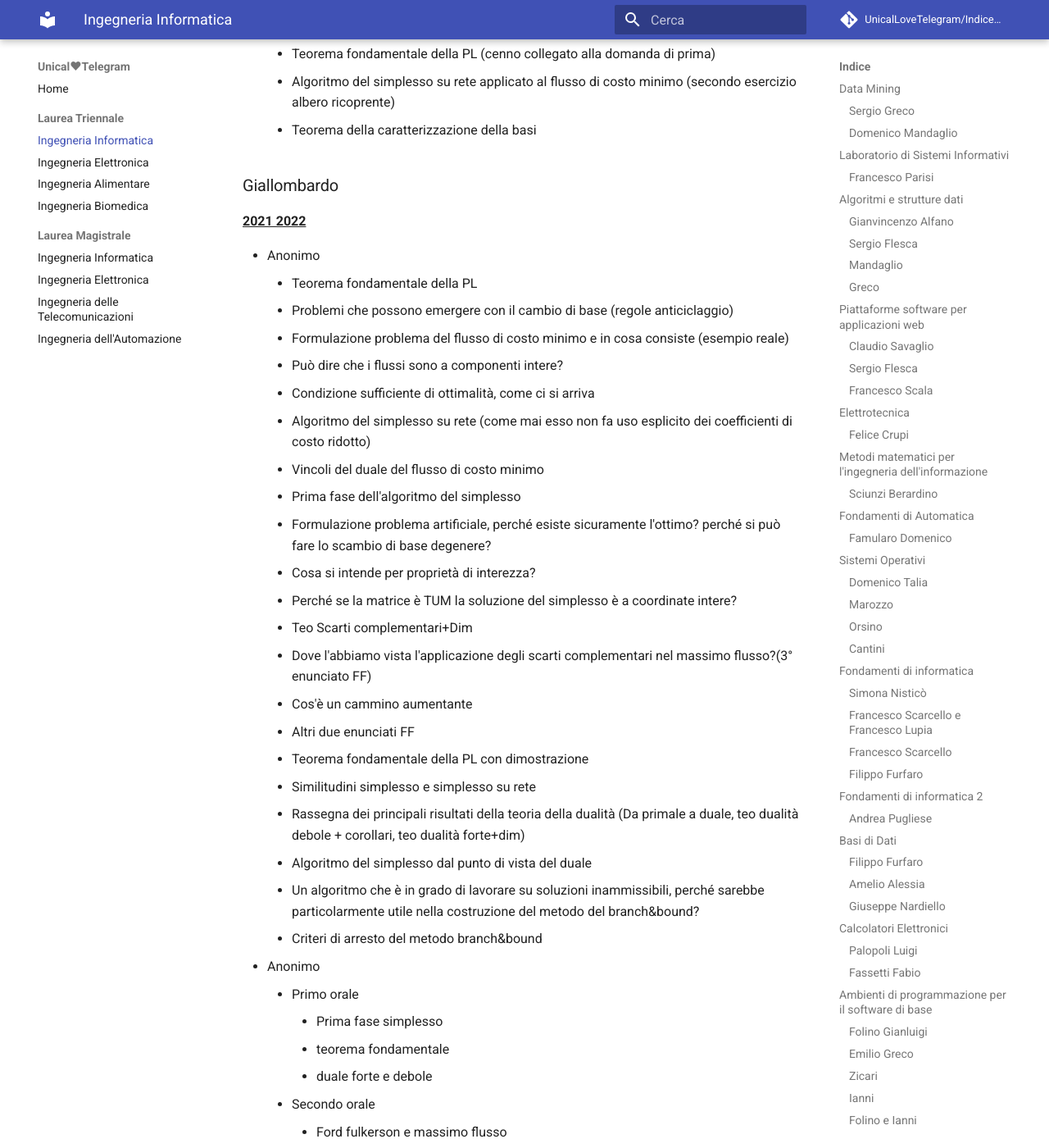
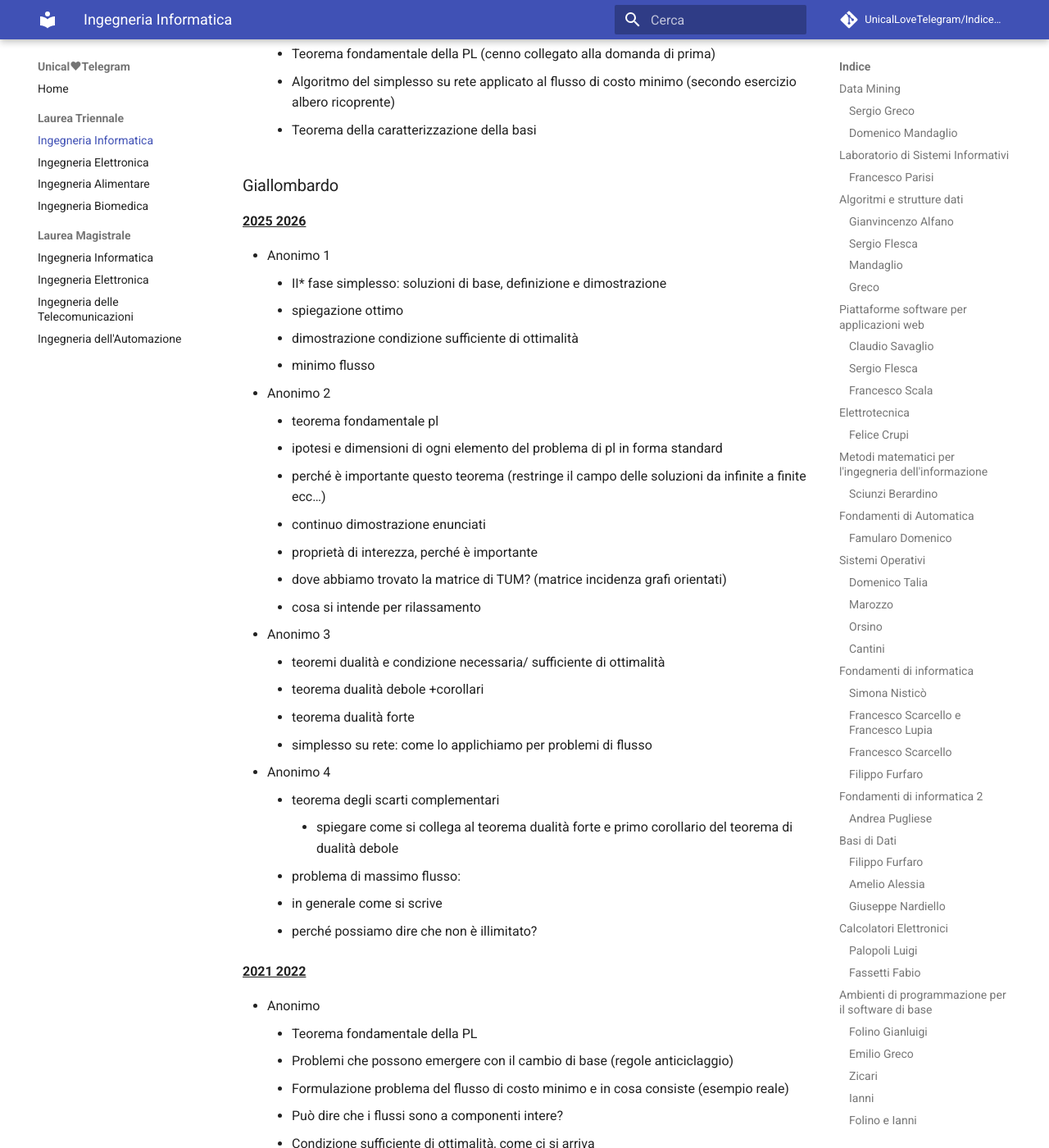
Before and after one commit to UnicalLoveTelegram/IndiceArgomentiOrale, an MkDocs documentation site: the page built from docs/laurea-triennale/ingegneria-informatica.md, in a window 1280 px wide and 1400 px high, scrolled down 80204 px. Shown: the whole window at 82% size. Built offline with MkDocs 1.6.1 and Material for MkDocs 9.7.7, drawn with Linux system fonts in a browser that asks for light colours; comment, search, counter and statistics services are not loaded.

Commit message:
aggiunta testimonianza ricerca operativa giallombardo (#84)

```diff
--- a/docs/laurea-triennale/ingegneria-informatica.md
+++ b/docs/laurea-triennale/ingegneria-informatica.md
@@ -2508,6 +2508,33 @@ malloc(sizeof(int)*(i+1));
 
 ### Giallombardo
 
+**<u>2025 2026</u>**
+
+- Anonimo 1
+    - II\* fase simplesso: soluzioni di base, definizione e dimostrazione
+    - spiegazione ottimo
+    - dimostrazione condizione sufficiente di ottimalità
+    - minimo flusso
+- Anonimo 2
+    - teorema fondamentale pl
+    - ipotesi e dimensioni di ogni elemento del problema di pl in forma standard
+    - perché è importante questo teorema (restringe il campo delle soluzioni da infinite a finite ecc…)
+    - continuo dimostrazione enunciati
+    - proprietà di interezza, perché è importante
+    - dove abbiamo trovato la matrice di TUM? (matrice incidenza grafi orientati)
+    - cosa si intende per rilassamento
+- Anonimo 3
+    - teoremi dualità e condizione necessaria/ sufficiente di ottimalità
+    - teorema dualità debole +corollari
+    - teorema dualità forte
+    - simplesso su rete: come lo applichiamo per problemi di flusso
+- Anonimo 4
+    - teorema degli scarti complementari
+        - spiegare come si collega al teorema dualità forte e primo corollario del teorema di dualità debole
+    - problema di massimo flusso:
+    - in generale come si scrive
+    - perché possiamo dire che non è illimitato?
+
 **<u>2021 2022</u>**
 
 - Anonimo
```
